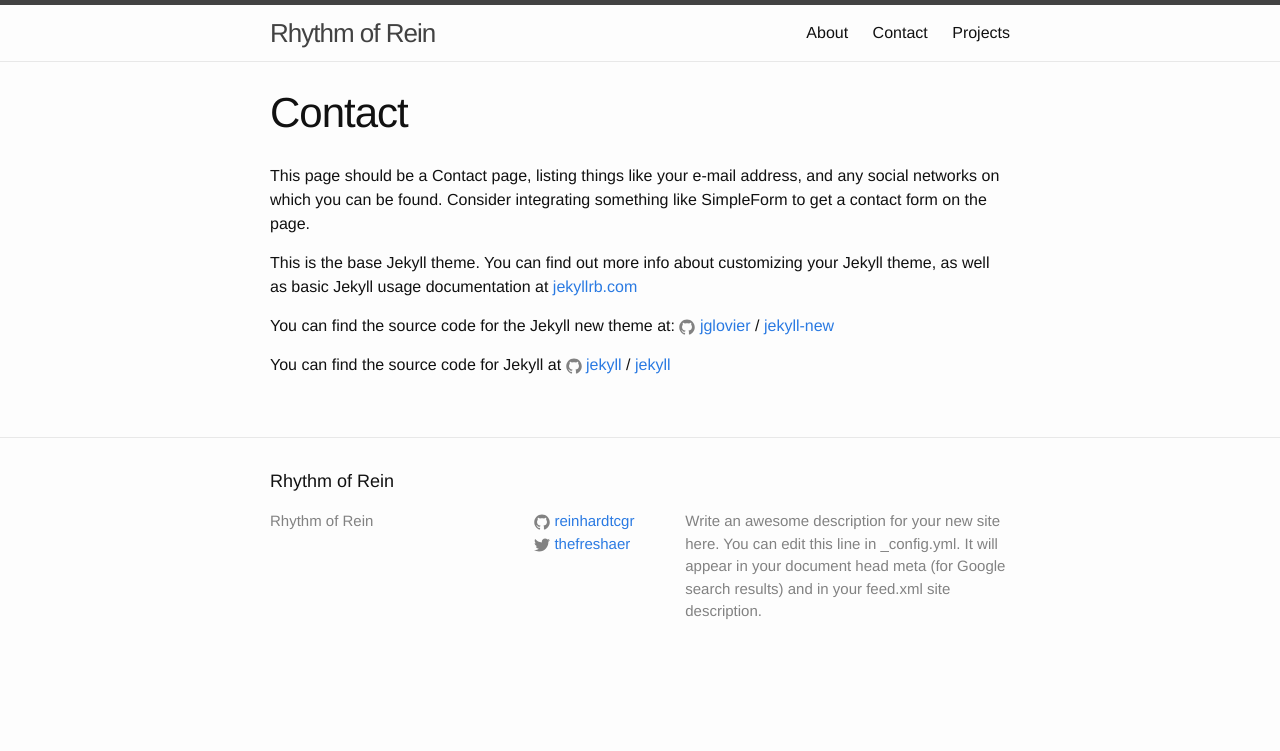
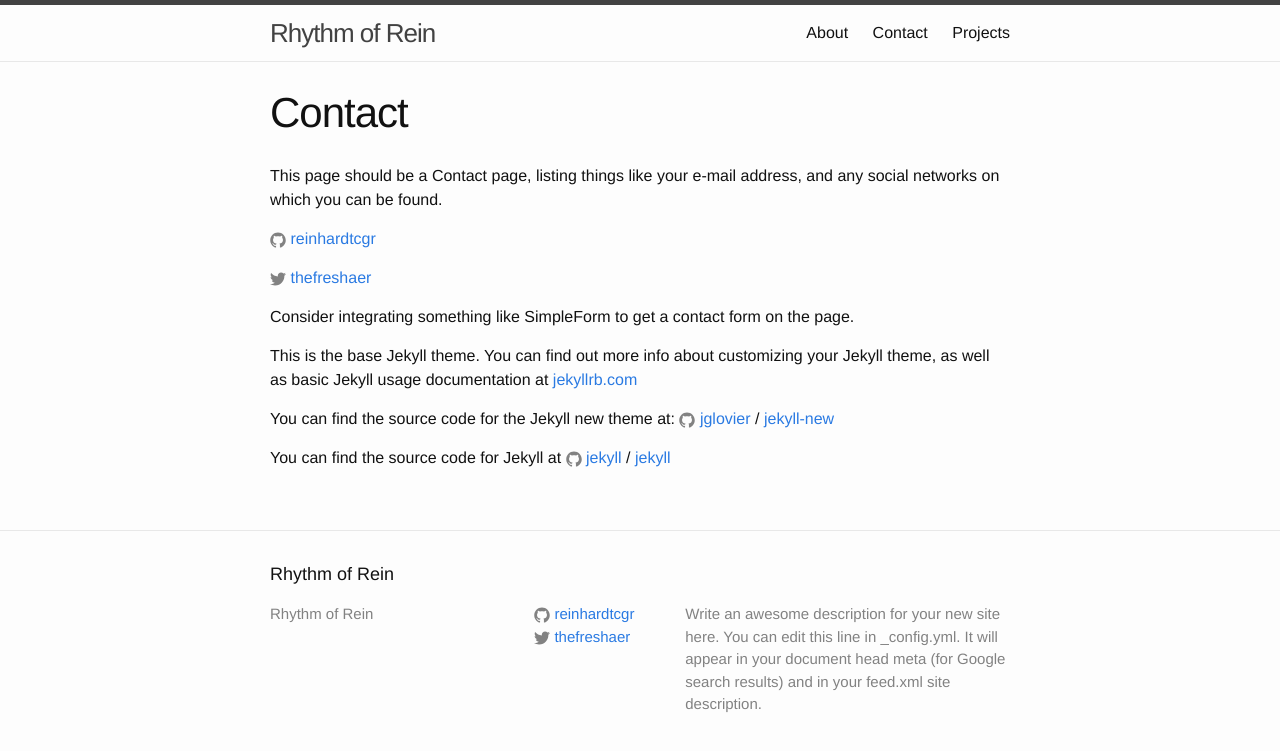
Before and after one commit to reinhardt021/reinhardt021.github.io, a Jekyll site: the page built from contact.md, in a window 1280 px wide. Shown: the top 751 px of the page. Built offline with Jekyll 4.4.1, drawn with Linux system fonts in a browser that asks for light colours.

Commit message:
Added some basic info to the about, contact, and projects page

```diff
--- a/contact.md
+++ b/contact.md
@@ -4,7 +4,21 @@ title: Contact
 permalink: /contact/
 ---
 
-This page should be a Contact page, listing things like your e-mail address, and any social networks on which you can be found. Consider integrating something like SimpleForm to get a contact form on the page.
+This page should be a Contact page,
+listing things like your e-mail address,
+and any social networks on which you can be found.
+{% if site.github_username %}
+  {% include icon-github.html username=site.github_username %}
+{% endif %}
+
+{% if site.twitter_username %}
+  {% include icon-twitter.html username=site.twitter_username %}
+{% endif %}
+
+
+Consider integrating something like SimpleForm to get a contact form on the page.
+
+
 
 
 This is the base Jekyll theme. You can find out more info about customizing your Jekyll theme, as well as basic Jekyll usage documentation at [jekyllrb.com](http://jekyllrb.com/)
```
Also changed, not shown: about.md (+4 -1 lines), projects.md (+4 -1 lines).
